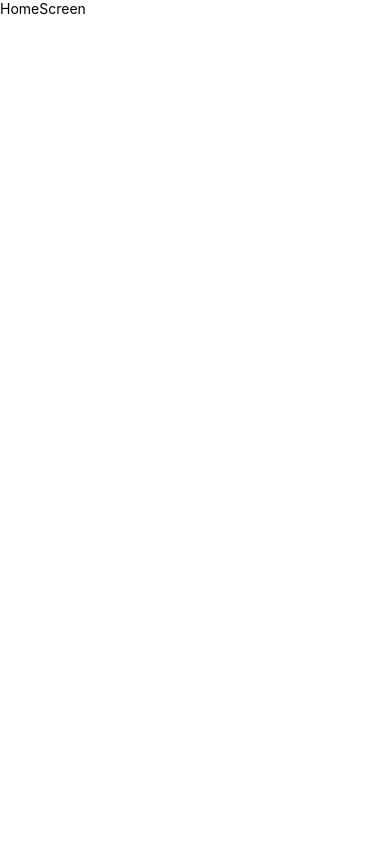
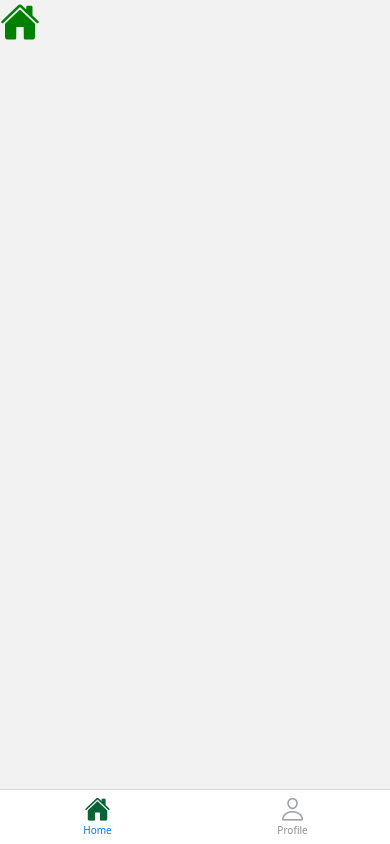
Before and after one commit to alisbaansari24/Emergency_Assist_Lite, a React Native app: screen / in a window 390 px wide. Built offline with nearby package versions, Linux system fonts and the light colour scheme.

Commit message:
working on bottom navigation and pending fix icon

```diff
--- a/App.tsx
+++ b/App.tsx
@@ -13,13 +13,16 @@ import {
 } from 'react-native-safe-area-context';
 import "./global.css"
 import AppContent from './src/navigation/AppContent'
+import { NavigationContainer } from '@react-navigation/native';
 function App() {
   const isDarkMode = useColorScheme() === 'dark';
 
   return (
     <SafeAreaProvider>
-      <StatusBar barStyle={isDarkMode ? 'light-content' : 'dark-content'} />
-      <AppContent />
+      <NavigationContainer>
+        <StatusBar barStyle={isDarkMode ? 'light-content' : 'dark-content'} />
+        <AppContent />
+      </NavigationContainer>
     </SafeAreaProvider>
   );
 }
--- a/src/navigation/AppContent.js
+++ b/src/navigation/AppContent.js
@@ -1,16 +1,15 @@
 import { StyleSheet, Text, View } from 'react-native'
 import React from 'react'
 import { useSafeAreaInsets } from 'react-native-safe-area-context';
-import HomeScreen from '../screens/HomeScreen'
+import BottomTabs from './BottomTabs'
 
 export default function AppContent() {
     const safeAreaInsets = useSafeAreaInsets();
     return (
         <View style={styles.container}>
-            <HomeScreen
+            <BottomTabs
                 templateFileName="App.tsx"
                 safeAreaInsets={safeAreaInsets}
-
             />
 
         </View>
--- a/src/navigation/BottomTabs.js
+++ b/src/navigation/BottomTabs.js
@@ -1,20 +1,57 @@
-import { View, Text } from 'react-native'
 import React from 'react'
 import { createBottomTabNavigator } from '@react-navigation/bottom-tabs'
 import HomeScreen from '../screens/HomeScreen'
+import Ionicons from 'react-native-vector-icons/Ionicons'
+
+
+const Tab = createBottomTabNavigator()
 
 export default function BottomTabs() {
-    const Tab = createBottomTabNavigator();
     const tabList = [
         {
             route: 'Home',
-            component: <HomeScreen />
-        }
+            component: HomeScreen,
+            icon: 'home-outline',
+            activeIcon: 'home',
+        },
+        {
+            route: 'Profile',
+            component: HomeScreen,
+            icon: 'person-outline',
+            activeIcon: 'person-sharp',
+        },
+    ]
 
-    ]
     return (
-        <View>
-            <Text>BottomTabs</Text>
-        </View>
+        <Tab.Navigator
+            screenOptions={{
+                headerShown: false,
+                // tabBarShowLabel: false,
+                tabBarStyle: {
+                    height: 55,
+                    position: 'absolute',
+                    bottom: 0,
+                    left: 0,
+                    right: 0,
+                },
+            }}
+        >
+            {tabList.map((tab, index) => (
+                <Tab.Screen
+                    key={index}
+                    name={tab.route}
+                    component={tab.component}
+                    options={{
+                        tabBarIcon: ({ focused }) => (
+                            <Ionicons
+                                name={focused ? tab.activeIcon : tab.icon}
+                                size={26}
+                                color={focused ? '#086436' : '#9CA3AF'}
+                            />
+                        ),
+                    }}
+                />
+            ))}
+        </Tab.Navigator>
     )
 }
--- a/src/screens/HomeScreen.jsx
+++ b/src/screens/HomeScreen.jsx
@@ -1,10 +1,7 @@
-import { View, Text } from 'react-native'
-import React from 'react'
+import Ionicons from 'react-native-vector-icons/Ionicons'
 
 export default function HomeScreen() {
   return (
-    <View>
-      <Text>HomeScreen</Text>
-    </View>
+    <Ionicons name="home" size={40} color="green" />
   )
 }
```
